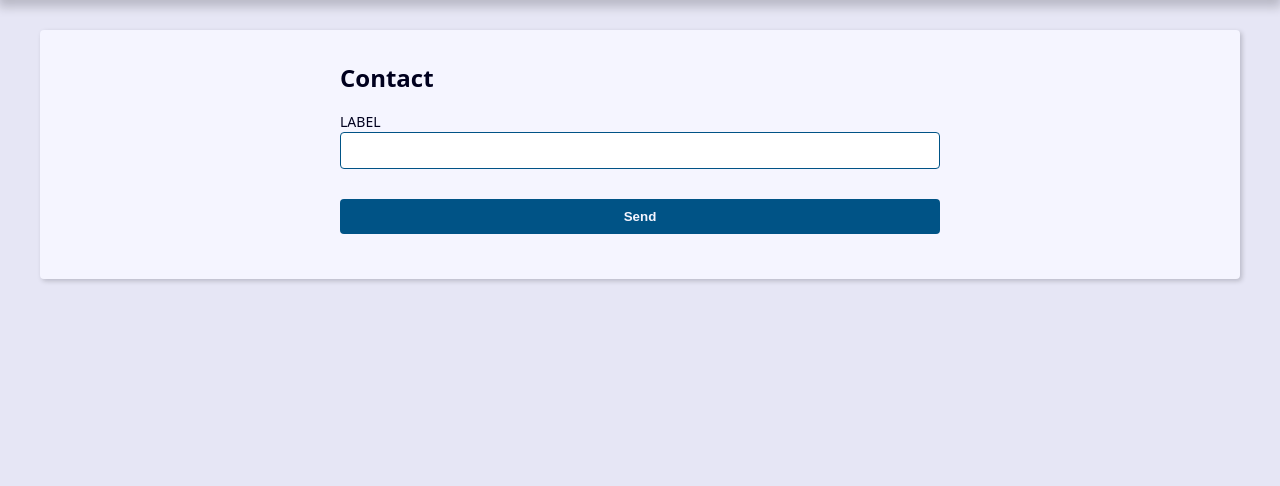
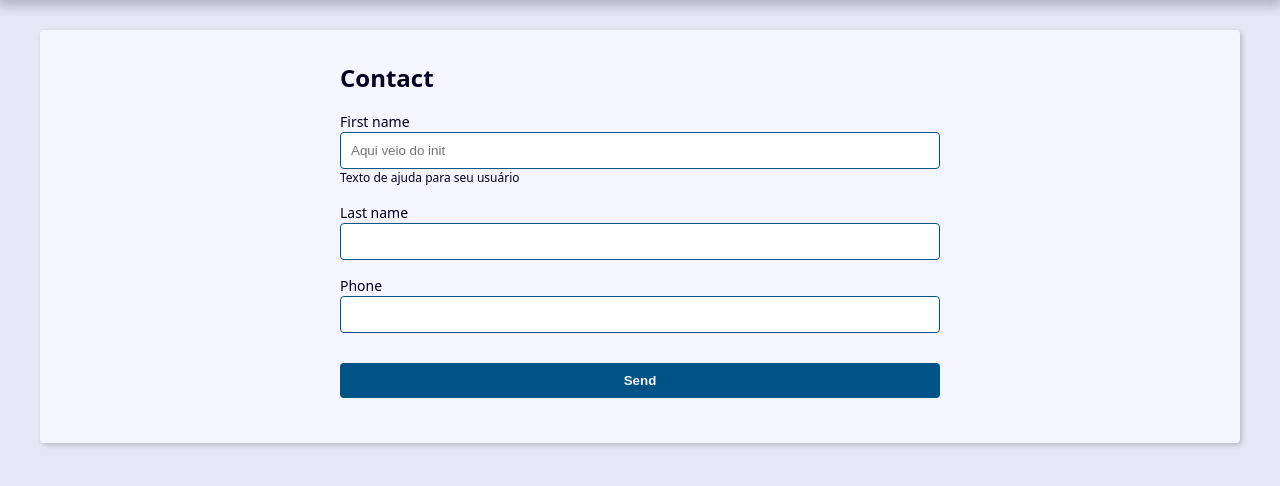
Before and after one commit to tamborim13/Agenda, a Django app: page /contact/create/ in a window 1280 px wide. Shown: the part 239-725 px from the top of the page. Run offline with Django 5.2, Linux system fonts and the light colour scheme.

Commit message:
commit forms

```diff
--- /dev/null
+++ b/contact/forms.py
@@ -0,0 +1,54 @@
+from django.core.exceptions import ValidationError
+from django import forms
+from . import models
+
+class ContactForm(forms.ModelForm):
+    first_name = forms.CharField(
+        widget=forms.TextInput(
+            attrs={
+                'class': 'classe-a classe-b',
+                'placeholder': 'Aqui veio do init',
+            }
+        ),
+        help_text='Texto de ajuda para seu usuário',
+    )
+
+    def __init__(self, *args, **kwargs):
+        super().__init__(*args, **kwargs)
+
+        # self.fields['first_name'].widget.attrs.update({
+        #     'class': 'classe-a classe-b',
+        #     'placeholder': 'Aqui veio do init',
+        # })
+
+    class Meta:
+        model = models.Contact
+        fields = 'first_name', 'last_name', 'phone'
+
+        # widgets = {
+        #     'first_name': forms.TextInput(
+        #         attrs={
+        #             'class': 'classe-a classe-b',
+        #             'placeholder': 'Escreva aqui',
+        #         }
+        #     )
+        # }
+
+    def clean(self):
+
+        self.add_error(
+            'first_name',
+            ValidationError(
+                'Mensagem de erro',
+                code='invalid'
+            )
+        )
+        self.add_error(
+            'last_name',
+            ValidationError(
+                'Mensagem de erro 2',
+                code='invalid'
+            )
+        )
+
+        return super().clean()
--- a/contact/templates/contact/create.html
+++ b/contact/templates/contact/create.html
@@ -6,17 +6,37 @@
     <h2>Contact</h2>
 
     <form
-      action=""
+      action="{% url "contact:create" %}"
       method="POST"
       enctype="multipart/form-data"
     >
 
+    {% csrf_token %}
+
       <div class="form-content">
-        <div class="form-group">
-          <label for="id_first_name">LABEL</label>
-          <input type="text" name="first_name" maxlength="255" id="id_first_name">
+
+        {% for field in form %}
+          <div class="form-group">
+            <label for="{{field.id_for_label}}">{{field.label}}</label>
+            {{ field }}
+            {{ field.errors }}
+
+            {% if field.help_text %}
+              <p class="help-text">{{ field.help_text }}</p>
+            {% endif %}
+          </div>
+        {% endfor %}
+      </div>
+
+      {% if form.non_field_errors %}
+        <div class="form-content">
+          <div class="form-group">
+            <div class="message error">
+              {{ form.non_field_errors }}
+            </div>
+          </div>
         </div>
-      </div>
+      {% endif %}
 
       <div class="form-content">
         <div class="form-group">
--- a/contact/urls.py
+++ b/contact/urls.py
@@ -1,5 +1,4 @@
 from django.urls import path
-
 from contact import views
 
 app_name = 'contact'
--- a/contact/views/contact_forms.py
+++ b/contact/views/contact_forms.py
@@ -1,12 +1,26 @@
-from django.shortcuts import render, get_object_or_404, redirect
-from contact.models import Contact
-from django.db.models import Q
-from django.core.paginator import Paginator
+from django.shortcuts import render
+from contact.forms import ContactForm
+
+
 
 def create(request):
+
+    if request.method == 'POST':
+        context = {
+        'form': ContactForm(request.POST)
+    }
+
+        return render(
+        request,
+        'contact/create.html',
+        context
+    )
+
+
     context = {
+        'form': ContactForm()
+    }
 
-    }
 
     return render(
         request,
```
